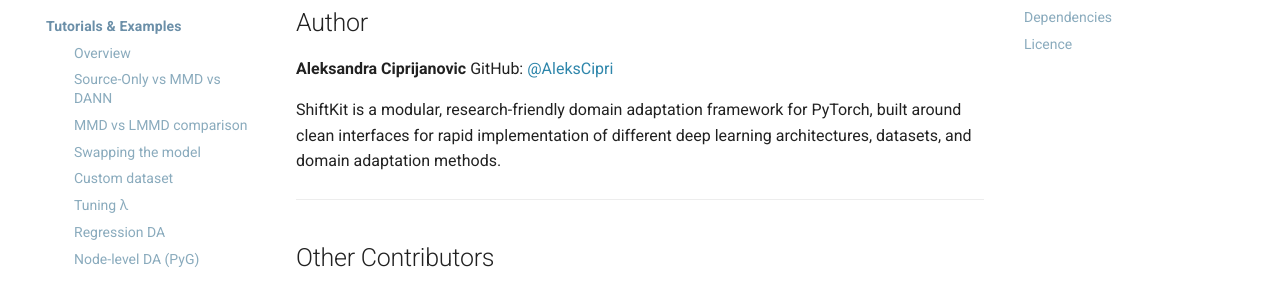
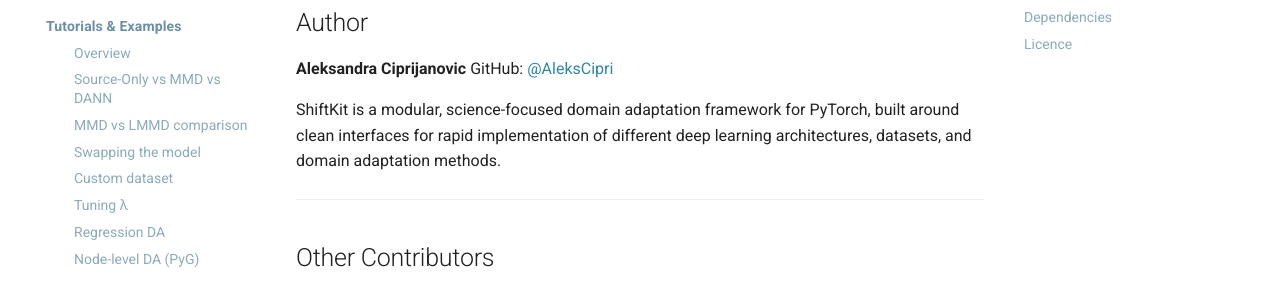
Before and after one commit to AleksCipri/ShiftKit, an MkDocs documentation site: the page built from docs/credits.md, in a window 1280 px wide and 900 px high. Shown: the part 215-502 px from the top of the window. Built offline with MkDocs 1.6.1 and Material for MkDocs 9.7.7, drawn with Linux system fonts in a browser that asks for light colours; comment, search, counter and statistics services are not loaded.

Commit message:
Revise ShiftKit description for clarity
Updated description to emphasize science focus.

```diff
--- a/docs/credits.md
+++ b/docs/credits.md
@@ -5,7 +5,7 @@
 **Aleksandra Ciprijanovic**
 GitHub: [@AleksCipri](https://github.com/AleksCipri)
 
-ShiftKit is a modular, research-friendly domain adaptation framework for PyTorch, built around clean interfaces for rapid implementation of different deep learning architectures, datasets, and domain adaptation methods.
+ShiftKit is a modular, science-focused domain adaptation framework for PyTorch, built around clean interfaces for rapid implementation of different deep learning architectures, datasets, and domain adaptation methods.
 
 ---
 
```
